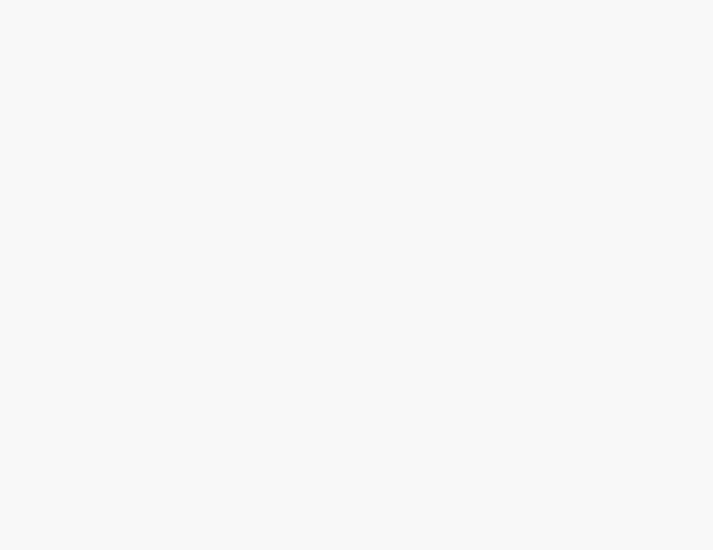
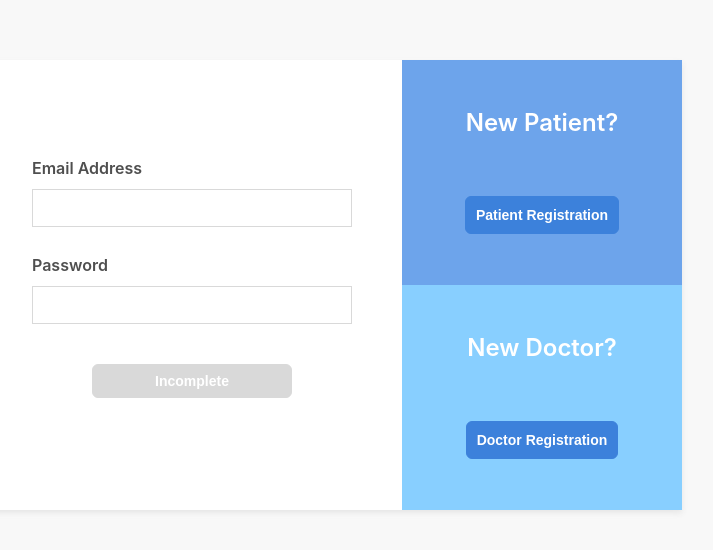
Before and after one commit to healthar/health-ar-web, a React (Create React App) app: page / in a window 1280 px wide. Shown: the part 196-746 px from the top of the page, without its empty margins (308-1021 px from the left). Built offline with nearby package versions, Linux system fonts and the light colour scheme.

Commit message:
login container

```diff
--- /dev/null
+++ b/src/Login/Login.data.js
@@ -0,0 +1,14 @@
+const LoginData = [
+    {
+        text: "Email Address",
+        input_type: "text",
+        field_name: "email",
+    },
+    {
+        text: "Password",
+        input_type: "password",
+        field_name: "password",
+    }
+]
+
+export default LoginData;
--- a/src/Login/Login.scss
+++ b/src/Login/Login.scss
@@ -1,7 +1,81 @@
 @import 'styles/_shared.scss';
 
-.login-container {
+.login-page {
     width: 100vw;
     min-height: 100vh;
     background-color: $palest-grey;
+    position: absolute;
+    top: 0px;
 }
+
+.login-container {
+    background-color: white;
+    margin: 20% auto;
+    width: 700px;
+    height: 450px;
+
+    display: grid;
+    grid-template-columns: 3fr 2fr;
+    grid-template-areas: "login registration";
+
+    box-shadow: $box-shadow;
+}
+
+.login--left {
+    grid-area: login;
+
+    padding: 100px 50px;
+}
+
+.login--right {
+    grid-area: registration;
+
+    display: grid;
+    grid-template-rows: repeat(2, 1fr);
+    grid-template-areas: "patient" "doctor";
+    align-items: stretch;
+    justify-items: stretch;
+}
+
+.registration--patient,
+.registration--doctor {
+    color: white;
+    font-size: 24px;
+    font-weight: 600;
+    text-align: center;
+
+    padding: 20px;
+
+    display: flex;
+    flex-direction: column;
+    justify-content: space-around;
+    align-items: center;
+}
+
+.registration--patient {
+    grid-area: patient;
+    background-color: $blue-medium;
+}
+
+.registration--doctor {
+    grid-area: doctor;
+    background-color: $blue-light;
+}
+
+.btn--main {
+    @include system-button($blue, $blue-hover);
+    font-weight: 600;
+    margin: 0 auto;
+    padding: 10px;
+}
+
+.registration--header {
+    padding-bottom: -30px;
+}
+
+@media (max-width: 650px)  {
+    .login-container {
+        grid-template-columns: 1fr;
+        grid-template-areas: "login" "registration";
+    }
+}
--- a/src/Login/index.jsx
+++ b/src/Login/index.jsx
@@ -1,13 +1,43 @@
 import React from 'react';
 import './Login.scss';
+import { DynamicFormContainer } from '../UI/DynamicForm';
+import LoginData from './Login.data.js';
 
 const Login = () => {
+    const onLogin = (formData) => {
+        // send formData to graphql login mutation
+        // on success, navigate to home page
+    }
     return (
-        <section className='login-container'>
-            <section className='login--left'>
-                {/* form */}
+        <div className='login-page'>
+            <section className='login-container'>
+                <section className='login--left'>
+                    <div className='login-form'>
+                        <DynamicFormContainer
+                            questions={LoginData}
+                            editable={true}
+                            btnText="Log In"
+                            horizontal={false}
+                            onSubmit={onLogin}
+                        />
+                    </div>
+                </section>
+                <section className='login--right'>
+                    <div className='registration--patient'>
+                        <div className='registration--header'>New Patient?</div>
+                        <button className='btn--main'>
+                            Patient Registration
+                        </button>
+                    </div>
+                    <div className='registration--doctor'>
+                        <div className='registration--header'>New Doctor?</div>
+                        <button className='btn--main'>
+                            Doctor Registration
+                        </button>
+                    </div>
+                </section>
             </section>
-        </section>
+        </div>
     )
 }
 
--- a/src/UI/DynamicForm/components/DynamicForm.scss
+++ b/src/UI/DynamicForm/components/DynamicForm.scss
@@ -12,7 +12,7 @@ DYNAMIC FORM
 }
 
 .form-QA {
-  margin-bottom: 20px;
+  margin-bottom: 30px;
 }
 /*
 ==========================
@@ -24,7 +24,7 @@ QUESTION
   color: $darker-grey;
   font-weight: 600;
   display: block;
-  padding-bottom: 10px;
+  padding-bottom: 8px;
   text-align: left;
 }
 /*
@@ -44,16 +44,20 @@ QUESTION SUBTEXT
 SUBMIT BUTTON
 ==========================
 */
+
+.form-btn,
+.form-btn--disabled {
+  margin: 0 auto;
+  margin-top: 40px;
+  font-weight: 600;
+}
 .form-btn {
-  @include system-button($theme-green, $theme-green--hover);
-  margin: 0 auto;
-  margin-top: 20px;
+  @include system-button($blue, $blue-hover);
+  padding: 10px 30px;
   cursor: pointer;
 }
 .form-btn--disabled {
   @include system-button($lighter-grey, $lighter-grey);
-  margin: 0 auto;
-  margin-top: 20px;
   cursor: disabled;
   width: 200px;
 }
--- a/src/UI/DynamicForm/components/DynamicFormContainer.jsx
+++ b/src/UI/DynamicForm/components/DynamicFormContainer.jsx
@@ -162,6 +162,7 @@ class DynamicFormContainer extends React.Component {
         disabled={!submitBtnIsEnabled}
         onSubmit={this.props.onSubmit}
         btnText={this.props.btnText}
+        horizontal={this.props.horizontal}
       />
     ) : (
       <EditableModeControls
--- a/src/UI/DynamicForm/components/DynamicFormMaker/FormBtns.jsx
+++ b/src/UI/DynamicForm/components/DynamicFormMaker/FormBtns.jsx
@@ -1,10 +1,10 @@
 import React from "react";
 import './FormBtns.scss';
 
-export const SubmitBtn = ({ form_data, disabled, onSubmit, btnText }) => {
+export const SubmitBtn = ({ form_data, disabled, onSubmit, btnText, horizontal }) => {
   return (
     <React.Fragment>
-      <hr className="form-hline" />
+      {horizontal && <hr className="form-hline" />}
       <input
         className={disabled ? "form-btn--disabled" : "form-btn"}
         type="submit"
```
